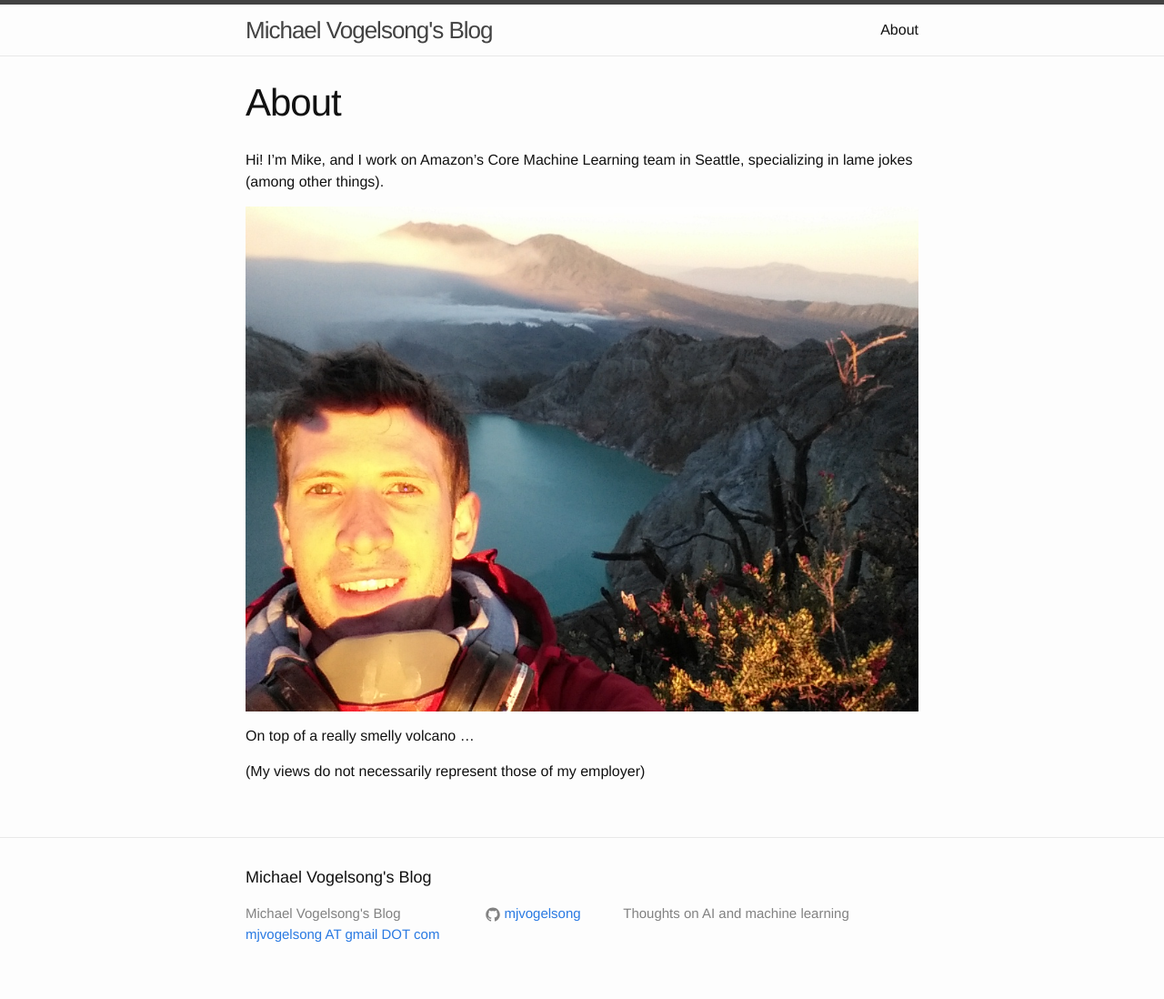
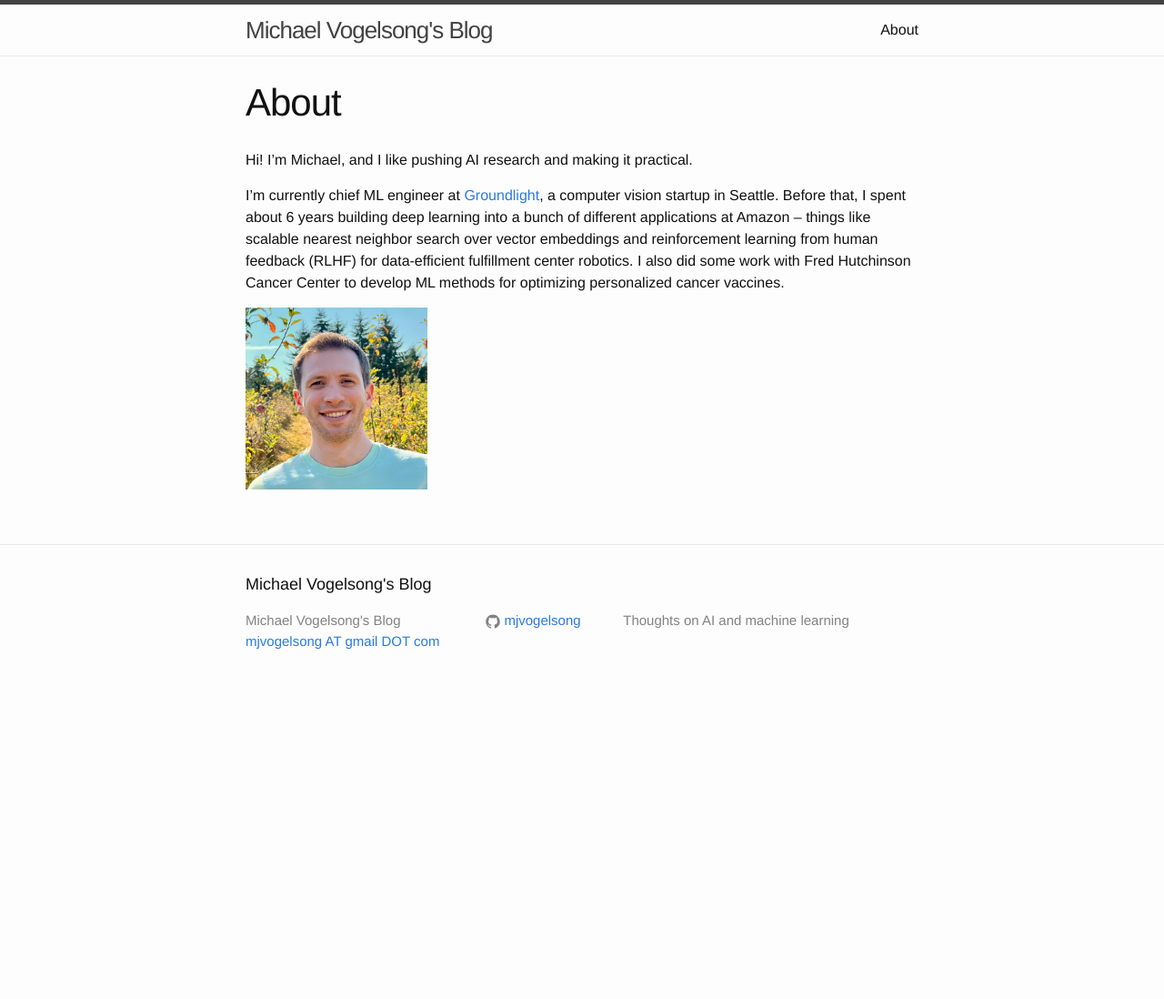
Before and after one commit to mjvogelsong/mjvogelsong.github.io, a Jekyll site: the page built from about.md, in a window 1280 px wide. Shown: the whole page at 91% size. Built offline with Jekyll 4.4.1, drawn with Linux system fonts in a browser that asks for light colours; after the commit the page ends 900 px from its top, so only the background shows below that.

Commit message:
Update "About" page (#1)
* Update "About" page

* Update image ref

```diff
--- a/about.md
+++ b/about.md
@@ -4,11 +4,11 @@ title: About
 permalink: /about/
 ---
 
-Hi! I'm Mike, and I work on Amazon's Core Machine Learning team in Seattle,
-specializing in lame jokes (among other things).
+Hi!
+I'm Michael, and I like pushing AI research and making it practical.
 
-<img src="/assets/KawaIjen.jpg">
+I'm currently chief ML engineer at [Groundlight](https://www.groundlight.ai/), a computer vision startup in Seattle.
+Before that, I spent about 6 years building deep learning into a bunch of different applications at Amazon -- things like scalable nearest neighbor search over vector embeddings and reinforcement learning from human feedback (RLHF) for data-efficient fulfillment center robotics.
+I also did some work with Fred Hutchinson Cancer Center to develop ML methods for optimizing personalized cancer vaccines.
 
-On top of a really smelly volcano ...
-
-(My views do not necessarily represent those of my employer)
+<img src="/assets/Profile1Square.jpeg" alt="Michael" width="200" height="200">
```
Also changed, not shown: README.md, assets/KawaIjen.jpg (deleted), assets/Profile1Square.jpeg (added).
